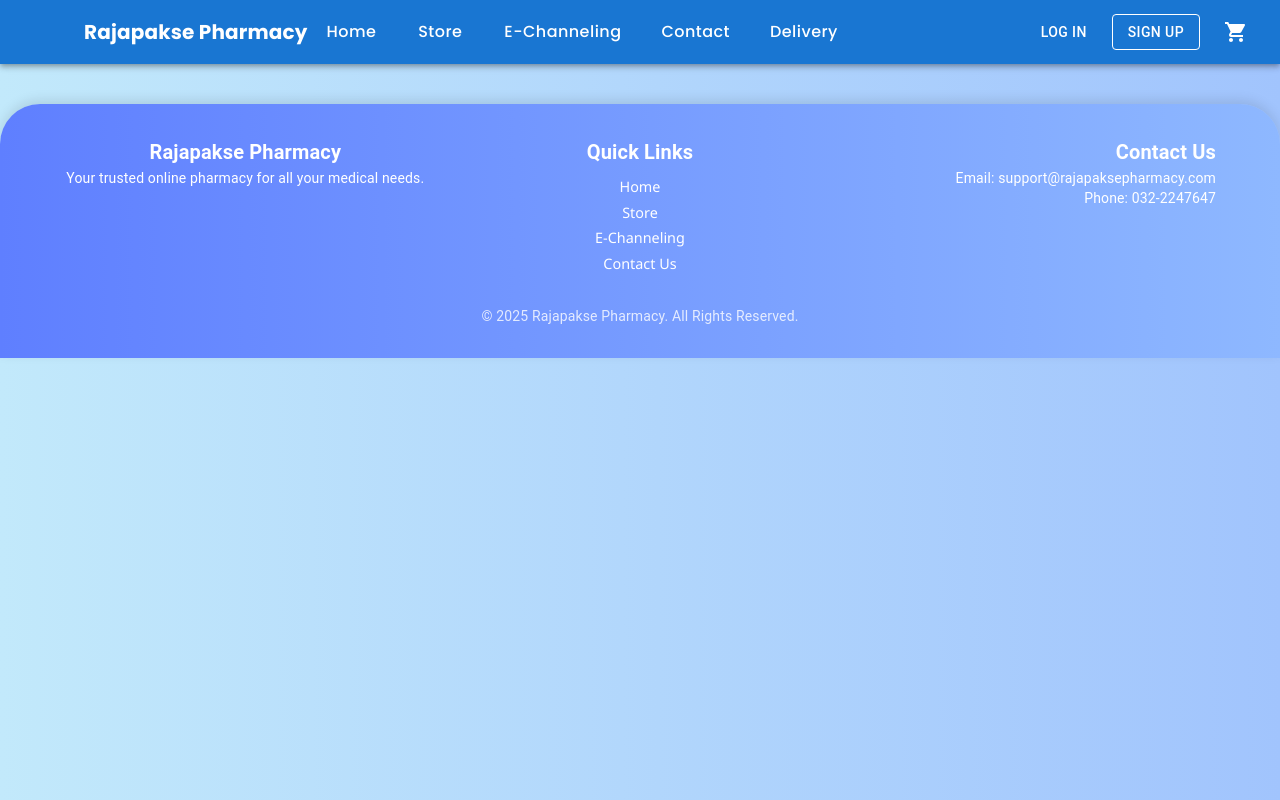
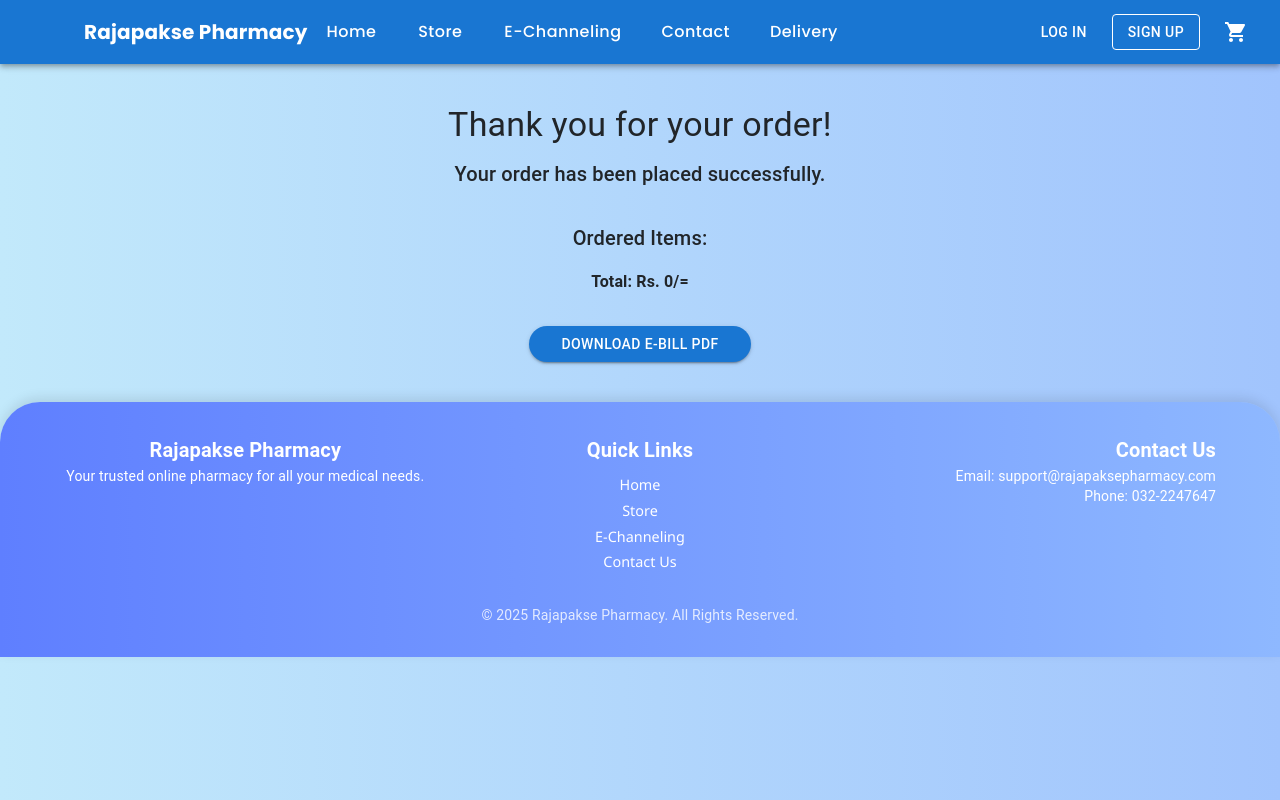
Before and after one commit to Ellio-Dredd/Snack-Overflow, a React (Vite) app in the folder project-x/: page /OrderConfirmation in a window 1280 px wide. Built offline with nearby package versions, Linux system fonts and the light colour scheme.

Commit message:
before ebill

```diff
--- a/project-x/src/pages/Cart.jsx
+++ b/project-x/src/pages/Cart.jsx
@@ -59,18 +59,10 @@ import {Container,Typography,Card,CardMedia,CardContent,Button,Box,Divider} from
         });
         const userId = userResponse.data._id;
 
-        // const total = cartItems.reduce((sum, item) => sum + item.price * item.quantity, 0);
-        // const payload = {
-        //   userId,
-        //   items: cartItems,
-        //   total,
-        // };
-
-        // await axios.post("http://localhost:3000/api/cart/checkout", payload);
 
         // Create a delivery record
         await axios.post("http://localhost:3000/api/delivery", {
-          orderId: userId, // assuming 1:1 user-order relation
+          orderId: userId, //  1:1 user-order relation
           deliveryPerson: "Assigned Soon",
           deliveryAddress: "From user profile or prompt",
           estimatedDeliveryTime: new Date(Date.now() + 2 * 60 * 60 * 1000), // 2 hours from now
@@ -80,7 +72,7 @@ import {Container,Typography,Card,CardMedia,CardContent,Button,Box,Divider} from
         setCartItems([]);
         await axios.delete("http://localhost:3000/api/cart");
 
-        navigate("/track-order", { state: { trackingNo: userId } }); // Redirect to Delivery tracking
+        navigate("/OrderConfirmation", { state: { trackingNo: userId } }); // Redirect to Delivery tracking
 
       } catch (error) {
         console.error("Checkout failed:", error);
--- a/project-x/src/pages/OrderConfirmation.jsx
+++ b/project-x/src/pages/OrderConfirmation.jsx
@@ -1,7 +1,7 @@
-import React from "react";
+
 import { useLocation } from "react-router-dom";
 import jsPDF from "jspdf";
-import autoTable from "jspdf-autotable"; // This is the correct import
+import autoTable from "jspdf-autotable";
 
 import { Container, Typography, Button, Box } from "@mui/material";
 
--- a/project-x/src/router.jsx
+++ b/project-x/src/router.jsx
@@ -15,7 +15,7 @@ import SignUp from "./pages/SignUp"
 
 import OrderConfirmation from "./pages/OrderConfirmation";
 
-import TrackOrder from "./pages/TrackOrder";
+
 
 
 
@@ -40,10 +40,10 @@ export default function AppRouter() {
             <Route path="/SignIn" element={<CredentialsSignInPage />} />
             <Route path="/SignUp" element={<SignUp />} />
 
-            <Route path="/order-confirmation" element={<OrderConfirmation />} />
+            <Route path="/OrderConfirmation" element={<OrderConfirmation />} />
 
 
-            <Route path="/TrackOrder" element={<TrackOrder/>}/>
+
 
           </Routes>
         </div>
```
